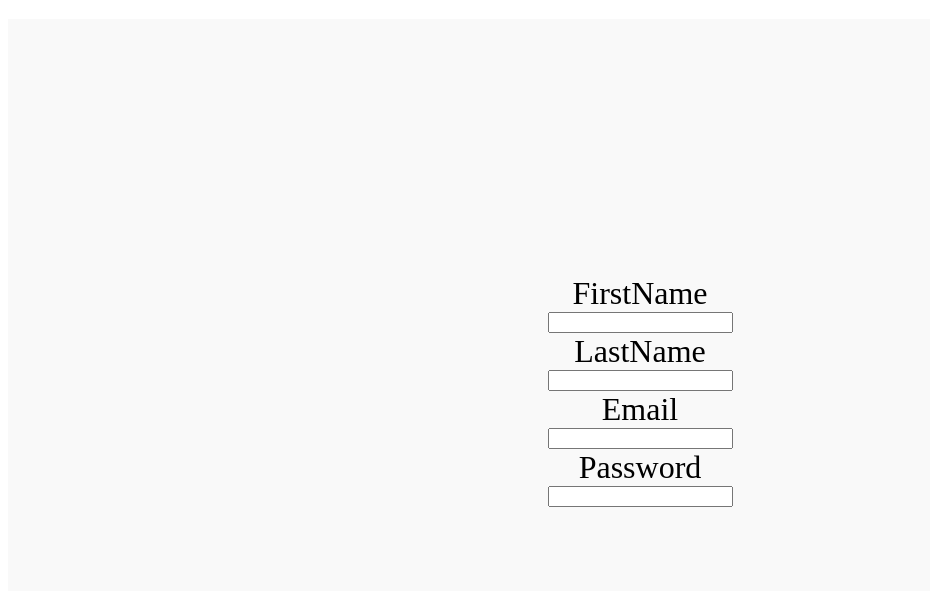
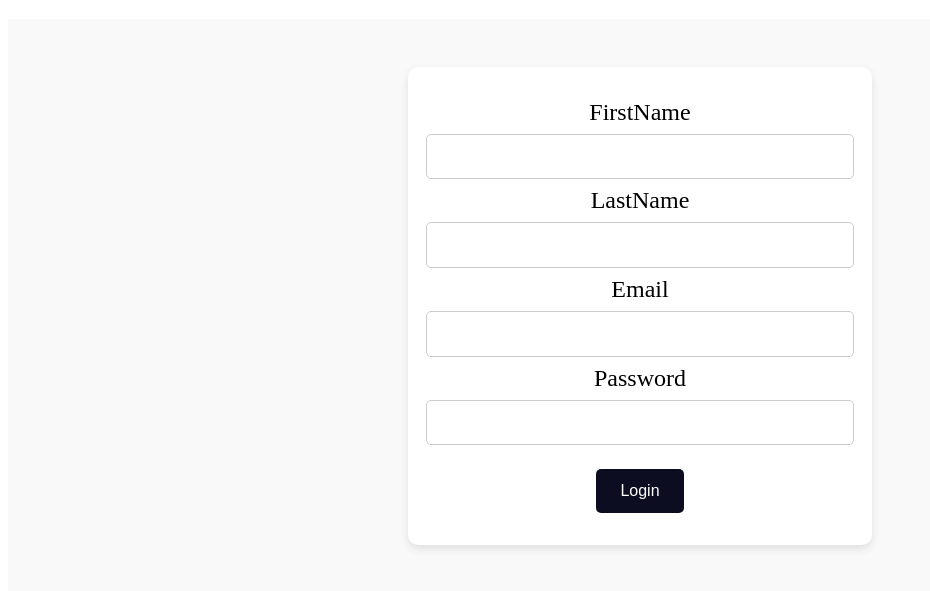
Before and after one commit to CAPTAIN-JOB/online-web, a plain HTML site: page index.html in a window 1280 px wide. Shown: the part 61-652 px from the top of the page, without its empty margins (0-930 px from the left). Drawn offline with Linux system fonts and the light colour scheme.

Commit message:
styled  the  form

```diff
--- a/index.html
+++ b/index.html
@@ -22,6 +22,8 @@
 
 				<label for="password">Password</label>
 				<input type="password" name="password" value="" />
+
+				<button type="submit" class="form-button">Login</button>
 			</form>
 		</div>
 	</body>
--- a/style.css
+++ b/style.css
@@ -1,14 +1,52 @@
 body {
+	align-items: center;
 }
+
 .form {
-	align-items: center;
+	border-radius: 10px;
 	display: flex;
 	flex-direction: column;
+	align-items: center;
+	justify-content: center;
+	padding: 2rem;
+	background: #ffffff;
+	box-shadow: 0 4px 10px rgba(0, 0, 0, 0.1);
+	max-width: 400px;
+	width: 100%;
 }
+
 .form-container {
-	font-size: 2rem;
-	padding: 16rem;
+	font-size: 1.5rem;
+	padding: 3rem;
 	background: #f9f9f9;
-	display: row;
+	display: flex;
+	flex-direction: column;
 	align-items: center;
+	gap: 1rem;
 }
+
+.form input {
+	width: 100%;
+	padding: 0.8rem;
+	margin: 0.5rem 0;
+	border: 1px solid #ccc;
+	border-radius: 5px;
+	font-size: 1rem;
+}
+
+.form-button {
+	margin-top: 1rem;
+	padding: 0.8rem 1.5rem;
+	border: none;
+	background: rgb(13, 13, 34);
+	color: white;
+	border-radius: 5px;
+	cursor: pointer;
+	font-size: 1rem;
+	transition: background 0.3s ease-in-out;
+}
+
+.form-button:hover {
+	background: #d4e1f0;
+	color: rgb(13, 13, 34);
+}
```
